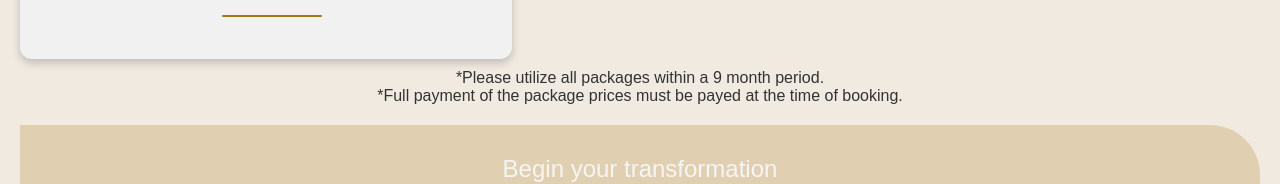
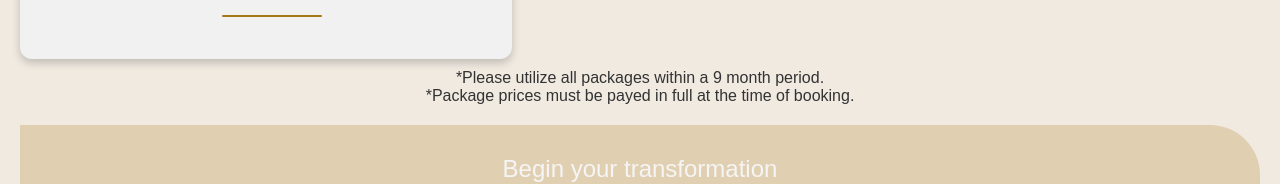
Before and after one commit to MishaHri/AgefixVersion12-02, a website: page pricelist.html in a window 1280 px wide. Shown: the part 3031-3215 px from the top of the page. Drawn offline with Linux system fonts and the light colour scheme; a web font is replaced by a local one.

Commit message:
price list adjusted

```diff
--- a/pricelist.html
+++ b/pricelist.html
@@ -378,7 +378,7 @@ hr{
     <div class ="bottomnote">
 
     <p>*Please utilize all packages within a 9 month period.</p>
-    <p>*Full payment of the package prices must be payed at the time of booking.</p>
+    <p>*Package prices must be payed in full at the time of booking.</p>
   </div>
 </div>
 
```
